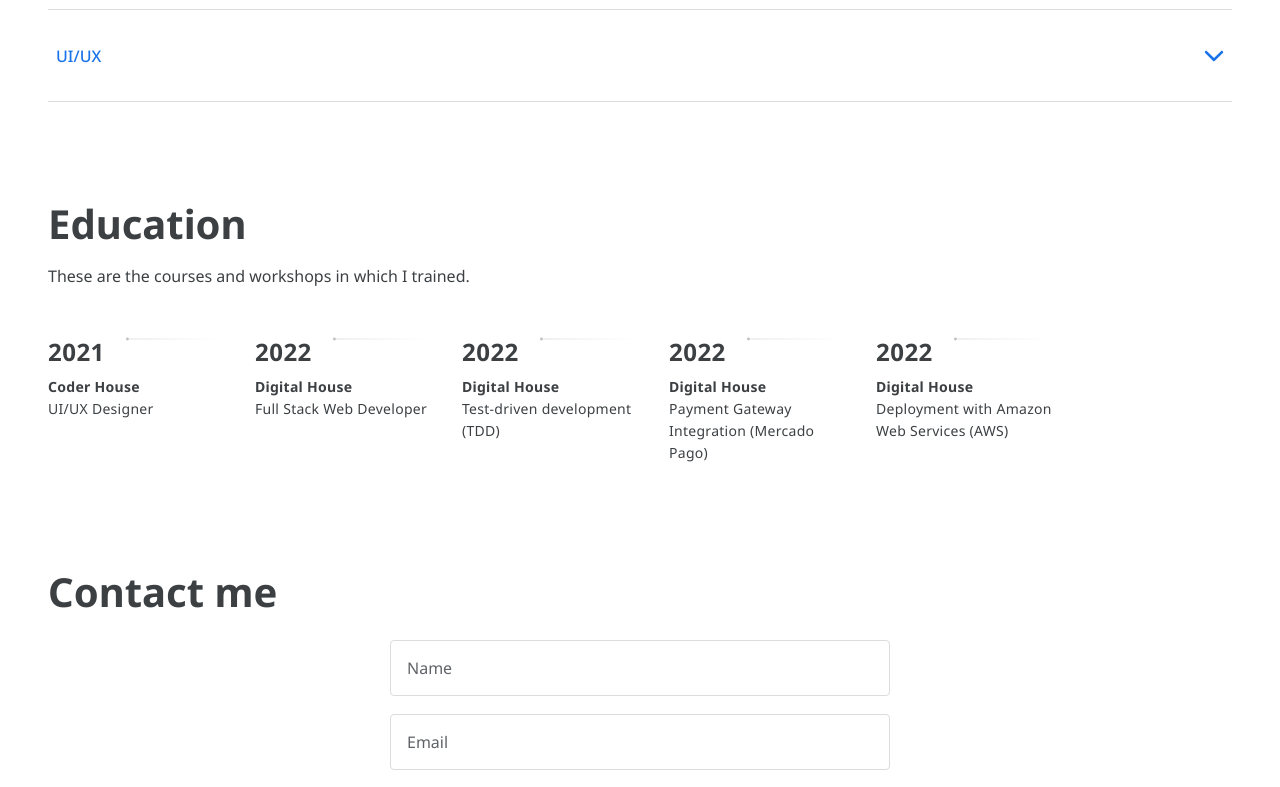
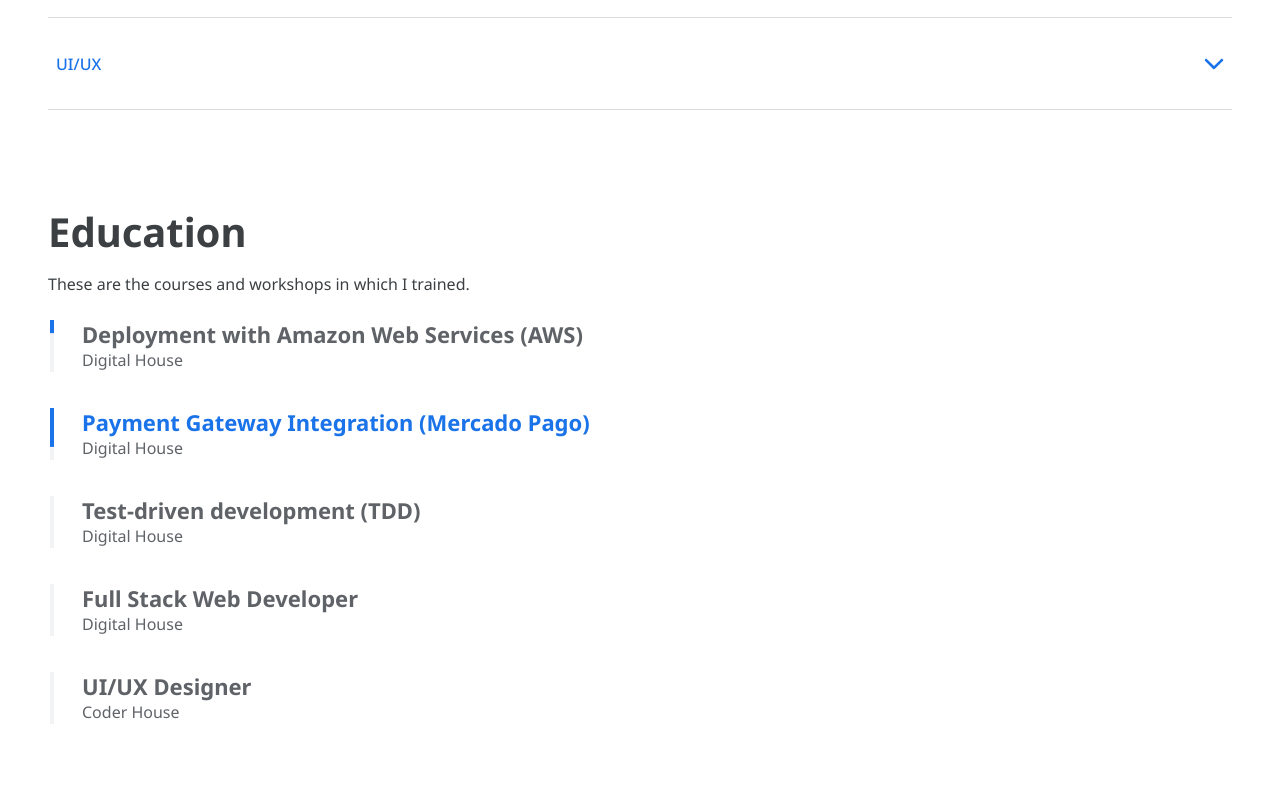
Before and after one commit to seba-sanchis/portfolio-v1, a Next.js app: page / in a window 1280 px wide. Shown: the part 2000-2787 px from the top of the page. Built offline with nearby package versions, Linux system fonts and the light colour scheme.

Commit message:
styling the transition in the education component

```diff
--- a/src/components/Education/Education.js
+++ b/src/components/Education/Education.js
@@ -1,4 +1,4 @@
-import React, { useState, useRef, useEffect } from "react";
+import React, { useEffect, useState } from "react";
 
 import {
   Section,
@@ -6,63 +6,36 @@ import {
   SectionTitle,
 } from "../../styles/GlobalComponents";
 import {
-  CarouselButton,
-  CarouselButtonDot,
-  CarouselButtons,
-  CarouselContainer,
-  CarouselItem,
-  CarouselItemImg,
-  CarouselItemTitle,
-  CarouselItemText,
-  CarouselItemHead,
-  CarouselMobileScrollNode,
+  EducationTabList,
+  EducationTab,
+  EducationTrack,
+  EducationInfo,
+  EducationTitle,
+  EducationText,
 } from "./EducationStyles";
 import { education } from "../../constants/constants";
 
-const TOTAL_CAROUSEL_COUNT = education.length;
+const Education = () => {
+  const [seconds, setSeconds] = useState(0);
+  const [selected, setSelected] = useState(0);
 
-const Education = () => {
-  const [activeItem, setActiveItem] = useState(0);
+  let timer;
 
-  const carouselRef = useRef();
+  useEffect(() => {
+    timer = setInterval(() => {
+      setSeconds(seconds + 1);
 
-  const scroll = (node, left) => {
-    return node.scrollTo({ left, behavior: "smooth" });
-  };
+      if (seconds === 5) {
+        setSeconds(0);
+        setSelected(selected + 1);
+        if (selected === education.length - 1) {
+          setSelected(0);
+        }
+      }
+    }, 1000);
 
-  const handleClick = (e, i) => {
-    e.preventDefault();
-
-    if (carouselRef.current) {
-      const scrollLeft = Math.floor(
-        carouselRef.current.scrollWidth * 0.7 * (i / education.length)
-      );
-
-      scroll(carouselRef.current, scrollLeft);
-    }
-  };
-
-  const handleScroll = () => {
-    if (carouselRef.current) {
-      const index = Math.round(
-        (carouselRef.current.scrollLeft /
-          (carouselRef.current.scrollWidth * 0.9)) *
-          education.length
-      );
-
-      setActiveItem(index);
-    }
-  };
-
-  // snap back to beginning of scroll when window is resized
-  // avoids a bug where content is covered up if coming from smaller screen
-  useEffect(() => {
-    const handleResize = () => {
-      scroll(carouselRef.current, 0);
-    };
-
-    window.addEventListener("resize", handleResize);
-  }, []);
+    return () => clearInterval(timer);
+  });
 
   return (
     <Section id="education">
@@ -71,75 +44,24 @@ const Education = () => {
       <SectionText>
         These are the courses and workshops in which I trained.
       </SectionText>
-
-      <CarouselContainer ref={carouselRef} onScroll={handleScroll}>
+      <EducationTabList role="tablist">
         <>
           {education.map((item, index) => (
-            <CarouselMobileScrollNode
-              key={index}
-              final={index === TOTAL_CAROUSEL_COUNT - 1}
+            <EducationTab
+              index={index}
+              id={`education__item-${index}`}
+              role="tab"
+              aria-selected="false"
             >
-              <CarouselItem
-                index={index}
-                id={`carousel__item-${index}`}
-                active={activeItem}
-                onClick={(e) => handleClick(e, index)}
-              >
-                <CarouselItemHead>
-                  {item.year}
-                  <CarouselItemImg
-                    width="208"
-                    height="6"
-                    viewBox="0 0 208 6"
-                    fill="none"
-                    xmlns="http://www.w3.org/2000/svg"
-                  >
-                    <path
-                      fillRule="evenodd"
-                      clipRule="evenodd"
-                      d="M2.5 5.5C3.88071 5.5 5 4.38071 5 3V3.5L208 3.50002V2.50002L5 2.5V3C5 1.61929 3.88071 0.5 2.5 0.5C1.11929 0.5 0 1.61929 0 3C0 4.38071 1.11929 5.5 2.5 5.5Z"
-                      fill="url(#paint0_linear)"
-                      fillOpacity="0.33"
-                    />
-                    <defs>
-                      <linearGradient
-                        id="paint0_linear"
-                        x1="-4.30412e-10"
-                        y1="0.5"
-                        x2="208"
-                        y2="0.500295"
-                        gradientUnits="userSpaceOnUse"
-                      >
-                        <stop stopColor="#3C4043" />
-                        <stop
-                          offset="0.79478"
-                          stopColor="#3C4043"
-                          stopOpacity="0"
-                        />
-                      </linearGradient>
-                    </defs>
-                  </CarouselItemImg>
-                </CarouselItemHead>
-                <CarouselItemTitle>{item.title}</CarouselItemTitle>
-                <CarouselItemText>{item.text}</CarouselItemText>
-              </CarouselItem>
-            </CarouselMobileScrollNode>
+              <EducationTrack selected={index === selected}></EducationTrack>
+              <EducationInfo>
+                <EducationTitle selected={index === selected}>{item.study}</EducationTitle>
+                <EducationText>{item.school}</EducationText>
+              </EducationInfo>
+            </EducationTab>
           ))}
         </>
-      </CarouselContainer>
-      <CarouselButtons>
-        {education.map((item, index) => (
-          <CarouselButton
-            key={index}
-            index={index}
-            active={activeItem}
-            onClick={(e) => handleClick(e, index)}
-            type="button"
-          >
-            <CarouselButtonDot active={activeItem} />
-          </CarouselButton>
-        ))}
-      </CarouselButtons>
+      </EducationTabList>
     </Section>
   );
 };
--- a/src/components/Education/EducationStyles.js
+++ b/src/components/Education/EducationStyles.js
@@ -1,168 +1,61 @@
 import styled from "styled-components";
 
-export const CarouselContainer = styled.ul`
-  color: red;
-  max-width: 1024px;
-  padding: 0rem;
-  list-style: none;
-  display: flex;
-  justify-content: space-between;
-  overflow-x: hidden;
-  margin: 24px 0;
+export const EducationTabList = styled.ul`
+  display: grid;
+  grid-gap: 36px;
+  grid-template-columns: 1fr;
+  grid-column-start: 1;
+  grid-column-end: span 6;
+  grid-row-gap: 36px;
+  grid-row: 1;
+  padding: 0;
+`;
 
-  &:first-of-type {
-    margin-left: 0px;
+export const EducationTab = styled.li`
+  display: block;
+  position: relative;
+  padding-left: 24px;
+  margin-left: 10px;
+`;
+
+export const EducationTrack = styled.div`
+  display: block;
+  position: absolute;
+  top: 0;
+  left: -8px;
+  width: 4px;
+  height: 100%;
+  background: #f1f3f4;
+
+  &::after {
+    content: "";
+    display: block;
+    width: 100%;
+    height: 100%;
+    position: absolute;
+    top: 0;
+    left: 0;
+    transition: transform 0.5s cubic-bezier(0.65, 0, 0.35, 1);
+    transform: ${(props) => props.selected ? "scaleY(1)" : "scaleY(0)"};
+    transform-origin: top center;
+    background: #1a73e8;
   }
 
-  //remove scrollbar
-  scrollbar-width: none;
-  &::-webkit-scrollbar {
-    display: none;
-  }
 
-  @media ${(props) => props.theme.breakpoints.mobile} {
-    overflow-x: scroll;
-    -webkit-overflow-scrolling: touch;
-    scroll-snap-type: x mandatory;
-    touch-action: pan-x;
-    justify-content: initial;
-    margin-bottom: 8px;
-  }
 `;
 
-export const CarouselMobileScrollNode = styled.div`
-  @media ${(props) => props.theme.breakpoints.mobile} {
-    display: flex;
-    min-width: ${({ final }) => (final ? `120%;` : `min-content`)};
-  }
+export const EducationInfo = styled.div`
+  color: #5f6368;
 `;
 
-export const CarouselItem = styled.div`
-  border-radius: 3px;
-  max-width: 196px;
-
-  @media ${(props) => props.theme.breakpoints.tablet} {
-    max-width: 124px;
-  }
-
-  @media ${(props) => props.theme.breakpoints.mobile} {
-    margin-left: 32px;
-    min-width: 120px;
-    padding: 4px;
-    align-content: start;
-    scroll-snap-align: start;
-    border-radius: 3px;
-    overflow: visible;
-    position: relative;
-    height: fit-content;
-
-    ${(props) =>
-      props.active === props.index ? `opacity: 1` : `opacity: 0.5`};
-  }
+export const EducationTitle = styled.h3`
+  font-size: 22px;
+  line-height: 28px;
+  color: ${(props) => props.selected ? "#1a73e8" : null};
 `;
 
-export const CarouselItemHead = styled.h4`
-  font-weight: bold;
-  font-size: 24px;
-  line-height: 32px;
-  letter-spacing: 0.02em;
-  display: flex;
-  color: #3c4043;
-  margin-bottom: 8px;
-
-  @media ${(props) => props.theme.breakpoints.tablet} {
-    font-size: 20px;
-    line-height: 28px;
-    margin-bottom: 4px;
-  }
-
-  @media ${(props) => props.theme.breakpoints.mobile} {
-    font-size: 16px;
-    line-height: 24px;
-  }
+export const EducationText = styled.p`
+  font-size: 16px;
+  font-weight: 400;
+  line-height: 24px;
 `;
-
-export const CarouselItemImg = styled.svg`
-  margin-left: 21px;
-  width: 100%;
-
-  @media ${(props) => props.theme.breakpoints.mobile} {
-    -webkit-mask-image: none;
-    margin-left: 16px;
-    overflow: visible;
-  }
-`;
-
-export const CarouselItemTitle = styled.h3`
-  font-size: 14px;
-  line-height: 22px;
-  letter-spacing: 0.02em;
-  color: #3c4043;
-  padding-right: 16px;
-
-  @media ${(props) => props.theme.breakpoints.tablet} {
-    font-size: 12px;
-    line-height: 18px;
-    padding-right: 32px;
-  }
-  @media ${(props) => props.theme.breakpoints.mobile} {
-    font-size: 10px;
-    line-height: 16px;
-    padding-right: 0;
-  }
-`;
-
-export const CarouselItemText = styled.p`
-  font-size: 14px;
-  line-height: 22px;
-  letter-spacing: 0.02em;
-  color: #3c4043;
-  padding-right: 16px;
-
-  @media ${(props) => props.theme.breakpoints.tablet} {
-    font-size: 12px;
-    line-height: 18px;
-    padding-right: 32px;
-  }
-  @media ${(props) => props.theme.breakpoints.mobile} {
-    font-size: 10px;
-    line-height: 16px;
-    padding-right: 0;
-  }
-`;
-
-export const CarouselButtons = styled.div`
-  width: 288px;
-
-  display: none;
-  visibility: hidden;
-
-  @media ${(props) => props.theme.breakpoints.mobile} {
-    display: flex;
-    visibility: visible;
-    margin-bottom: 48px;
-  }
-`;
-
-export const CarouselButton = styled.button`
-  box-sizing: border-box;
-  padding: 4px;
-  border: none;
-  cursor: pointer;
-  margin-right: 4px;
-  opacity: ${(props) => (props.active === props.index ? `1` : `.33`)};
-  transform: ${(props) =>
-    props.active === props.index ? `scale(1.6)` : `scale(1)`};
-
-  &:focus {
-    outline: none;
-  }
-`;
-
-export const CarouselButtonDot = styled.div`
-  background-color: #3c4043;
-  border-radius: 10px;
-  margin: auto;
-  width: 3px;
-  height: 3px;
-`;
--- a/src/components/Header/Header.js
+++ b/src/components/Header/Header.js
@@ -12,6 +12,7 @@ import {
   Container,
   Div1,
   Div2,
+  LineSelected,
   Div3,
   Menu,
   NavLink,
@@ -58,6 +59,8 @@ const Header = () => (
         </Link>
       </li>
     </Div2>
+    {/* <LineSelected style={false ? {display: "block", left: "0px", right: "684.25px"} : {display: "none", left: "0px", right: "684.25px"}}></LineSelected> */}
+
     <Div3>
       <SocialIcons href="https://github.com/seba-sanchis" target="_blank">
         <AiFillGithub size="3rem" />
--- a/src/constants/constants.js
+++ b/src/constants/constants.js
@@ -35,9 +35,9 @@ export const experience = [
 ];
 
 export const education = [
-  { year: 2021, title: "Coder House", text: "UI/UX Designer", },
-  { year: 2022, title: "Digital House", text: "Full Stack Web Developer", },
-  { year: 2022, title: "Digital House", text: "Test-driven development (TDD)", },
-  { year: 2022, title: "Digital House", text: "Payment Gateway Integration (Mercado Pago)", },
-  { year: 2022, title: "Digital House", text: "Deployment with Amazon Web Services (AWS)", },
+  { year: 2022, school: "Digital House", study: "Deployment with Amazon Web Services (AWS)", },
+  { year: 2022, school: "Digital House", study: "Payment Gateway Integration (Mercado Pago)", },
+  { year: 2022, school: "Digital House", study: "Test-driven development (TDD)", },
+  { year: 2022, school: "Digital House", study: "Full Stack Web Developer", },
+  { year: 2021, school: "Coder House", study: "UI/UX Designer", },
 ];
--- a/src/styles/GlobalComponents/index.js
+++ b/src/styles/GlobalComponents/index.js
@@ -69,7 +69,6 @@ export const SectionText = styled.p`
 
 export const Button = styled.button`
   margin: ${(props) => props.margin ? "6px 0" : "0"};
-  border: none;
   border-radius: 4px;
   color: #fff;
   display: flex;
@@ -83,9 +82,11 @@ export const Button = styled.button`
   font-weight: 500;
   font-optical-sizing: none;
   line-height: 24px;
+  min-height: 48px;
   align-items: center;
   justify-content: center;
   cursor: pointer;
+  border: 1px solid transparent;
 
   &:hover {
     background: linear-gradient(0deg, rgba(25, 24, 24, 0.16), rgba(25, 24, 24, 0.16)), rgb(25, 103, 210);
@@ -97,6 +98,7 @@ export const Button = styled.button`
   &:active {
     background: linear-gradient(0deg, rgba(25, 24, 24, 0.2), rgba(25, 24, 24, 0.2)), rgb(25, 103, 210);
     box-shadow: rgb(66 63 63 / 30%) 0px 1px 2px, rgb(66 63 63 / 15%) 0px 2px 6px 2px;
+    border-color: #fff;
   }
 
   &:disabled{
```
Also changed, not shown: src/components/Footer/Footer.js (+22 -12 lines), src/components/Header/HeaderStyles.js (+17 -3 lines).
